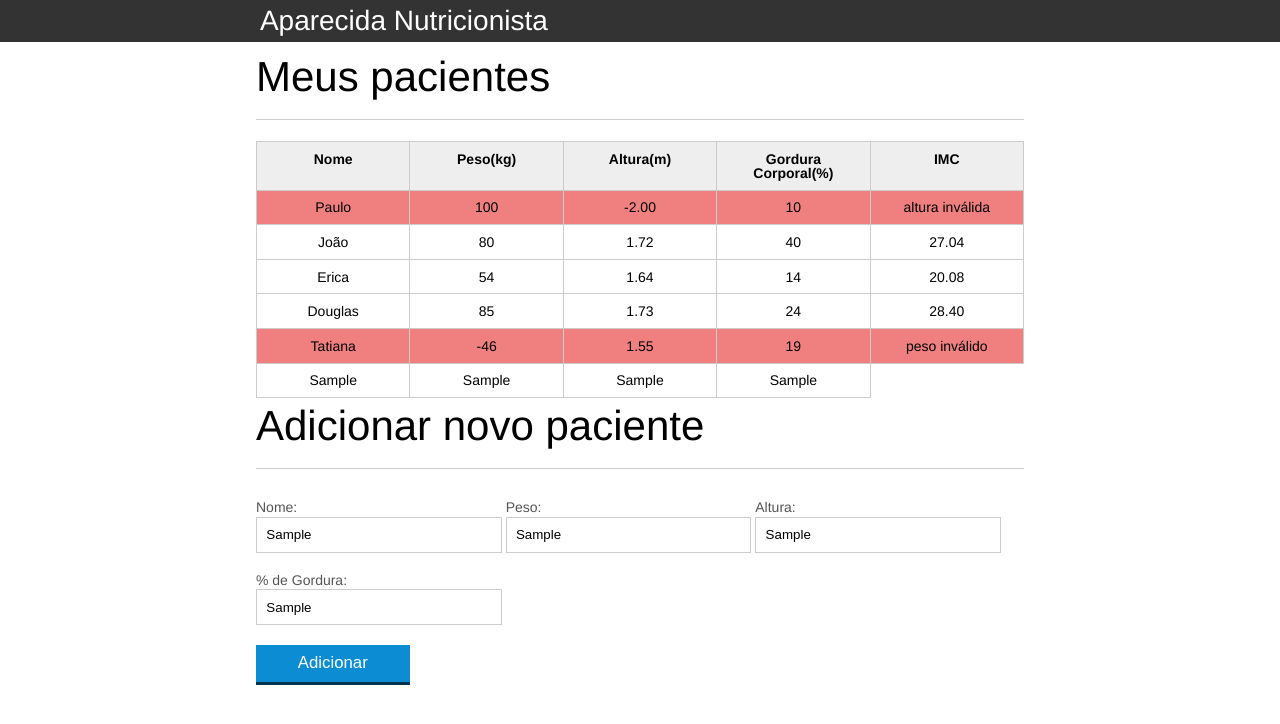
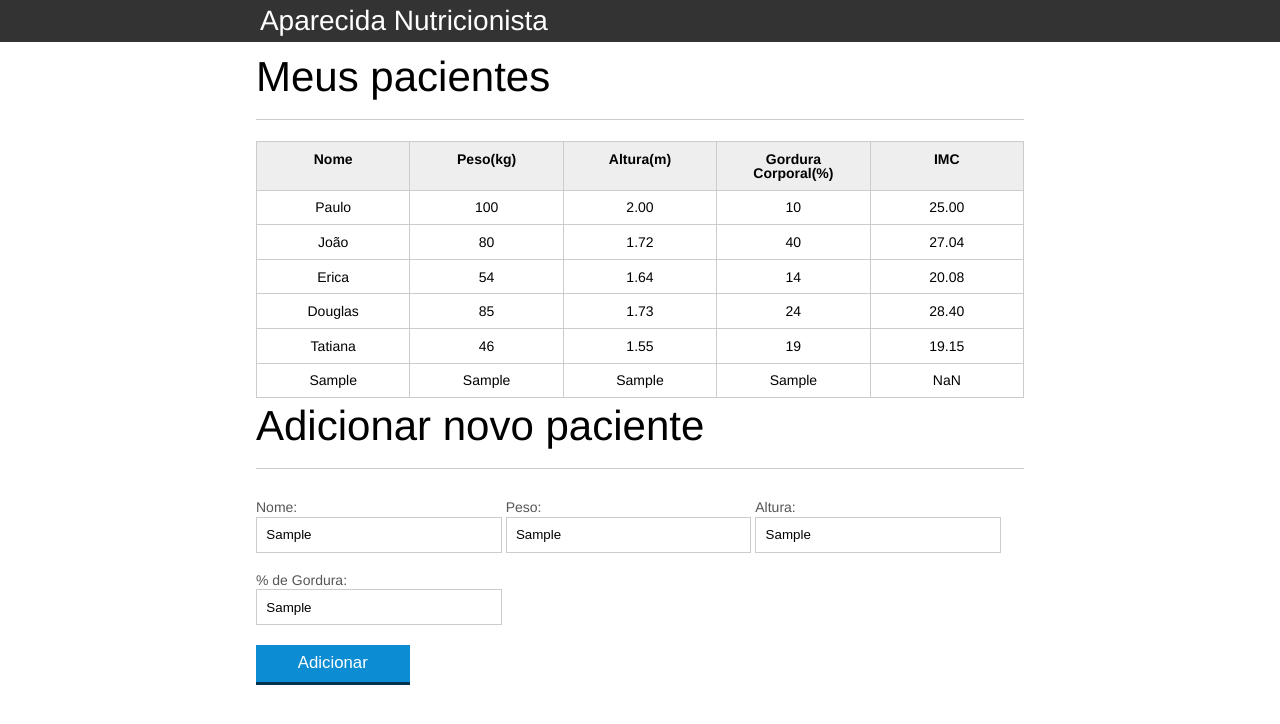
Before and after one commit to LucasRodriguees/JavaScript, a plain HTML site: page introducao-javascript/index.html in a window 1280 px wide. Both pictures are taken after typing "Sample", "Sample", "Sample", "Sample" into the empty fields and a click on the button "Adicionar". Drawn offline with Linux system fonts and the light colour scheme.

Commit message:
criando funções

```diff
--- a/introducao-javascript/index.html
+++ b/introducao-javascript/index.html
@@ -35,7 +35,7 @@
 						<tr class="paciente" id="primeiro-paciente">
 							<td class="info-nome">Paulo</td>
 							<td class="info-peso">100</td>
-							<td class="info-altura">-2.00</td>
+							<td class="info-altura">2.00</td>
 							<td class="info-gordura">10</td>
 							<td class="info-imc">0</td>
 						</tr>
@@ -65,7 +65,7 @@
 						</tr>
 						<tr class="paciente" >
 							<td class="info-nome">Tatiana</td>
-							<td class="info-peso">-46</td>
+							<td class="info-peso">46</td>
 							<td class="info-altura">1.55</td>
 							<td class="info-gordura">19</td>
 							<td class="info-imc">0</td>
@@ -100,7 +100,9 @@
     </form>
 </section>
 
-		<script src="js/principal.js"></script>
+		<script src="js/calcula-imc.js"></script>
+				<script src="js/form.js"></script>
+
 
 	</body>
 </html>
--- /dev/null
+++ b/introducao-javascript/js/calcula-imc.js
@@ -0,0 +1,54 @@
+	console.log("oi mundooooo");
+
+			var titulo = document.querySelector(".titulo");
+
+			titulo.textContent = "Aparecida Nutricionista"
+
+			var pacientes = document.querySelectorAll(".paciente");
+
+
+			for(var i = 0; i < pacientes.length; i++){
+
+					var paciente = pacientes[i];
+
+				var tdpeso = paciente.querySelector(".info-peso");
+				var peso = tdpeso.textContent;
+
+				var tdaltura = paciente.querySelector(".info-altura");
+				var altura = tdaltura.textContent;
+
+					// selecionando a coluna do IMC
+				var tdImc = paciente.querySelector(".info-imc");
+
+				var pesoEhValido = true;
+				var alturaEhValida = true;
+
+				if (peso <= 0 || peso >= 1000){
+				console.log("peso inválido");
+				pesoEhValido = false;
+				tdImc.textContent = "peso inválido";
+				paciente.classList.add("paciente-invalido");
+			}
+
+				if (altura <= 0 || altura >= 3.00){
+				console.log("altura inválida")
+				alturaEhValida = false;
+				tdImc.textContent = "altura inválida"
+				paciente.classList.add("paciente-invalido");
+
+			}
+
+				if(pesoEhValido && alturaEhValida){
+				var imc =  calculaImc(peso, altura);
+				tdImc.textContent = imc;
+			}
+
+			function calculaImc(peso, altura){
+				var imc = 0;
+
+				imc = peso / (altura * altura);
+
+				return imc.toFixed(2);
+			}
+
+			}
--- /dev/null
+++ b/introducao-javascript/js/form.js
@@ -0,0 +1,38 @@
+
+			botaoAdicionar = document.querySelector("#adicionar-paciente");
+			botaoAdicionar.addEventListener("click",function(event){
+				event.preventDefault();
+
+				var form = document.querySelector("#form-adiciona");
+
+				var nome = form.nome.value;
+				var peso = form.peso.value;
+				var altura = form.altura.value;
+				var gordura = form.gordura.value;
+
+				var pacienteTr = document.createElement("tr");
+
+				var nomeTd = document.createElement("td");
+				var pesoTd = document.createElement("td");
+				var alturaTd = document.createElement("td");
+				var gorduraTd = document.createElement("td");
+				var imcTd = document.createElement("td");
+
+				nomeTd.textContent = nome;
+				pesoTd.textContent = peso;
+				alturaTd.textContent = altura;
+				gorduraTd.textContent = gordura;
+				imcTd.textContent = calculaImc(peso, altura);
+
+				pacienteTr.appendChild(nomeTd);
+				pacienteTr.appendChild(pesoTd);
+				pacienteTr.appendChild(alturaTd);
+				pacienteTr.appendChild(gorduraTd);
+				pacienteTr.appendChild(imcTd);
+
+				var tabela = document.querySelector("#tabela-pacientes");
+
+				tabela.appendChild(pacienteTr);
+
+
+			})
--- a/introducao-javascript/js/principal.js
+++ /dev/null
@@ -1,88 +0,0 @@
-			console.log("oi mundooooo");
-
-			var titulo = document.querySelector(".titulo");
-
-			titulo.textContent = "Aparecida Nutricionista"
-
-			var pacientes = document.querySelectorAll(".paciente");
-
-
-			for(var i = 0; i < pacientes.length; i++){
-
-					var paciente = pacientes[i];
-
-				var tdpeso = paciente.querySelector(".info-peso");
-				var peso = tdpeso.textContent;
-
-				var tdaltura = paciente.querySelector(".info-altura");
-				var altura = tdaltura.textContent;
-
-					// selecionando a coluna do IMC
-				var tdImc = paciente.querySelector(".info-imc");
-
-				var pesoEhValido = true;
-				var alturaEhValida = true;
-
-				if (peso <= 0 || peso >= 1000){
-				console.log("peso inválido");
-				pesoEhValido = false;
-				tdImc.textContent = "peso inválido";
-				paciente.classList.add("paciente-invalido");
-			}
-
-				if (altura <= 0 || altura >= 3.00){
-				console.log("altura inválida")
-				alturaEhValida = false;
-				tdImc.textContent = "altura inválida"
-				paciente.classList.add("paciente-invalido");
-
-			}
-
-				if(pesoEhValido && alturaEhValida){
-				var imc = peso / (altura * altura);
-				tdImc.textContent = imc.toFixed(2);
-			}
-
-			}
-
-			botaoAdicionar = document.querySelector("#adicionar-paciente");
-			botaoAdicionar.addEventListener("click",function(event){
-				event.preventDefault();
-
-				var form = document.querySelector("#form-adiciona");
-
-				var nome = form.nome.value;
-				var peso = form.peso.value;
-				var altura = form.altura.value;
-				var gordura = form.gordura.value;
-
-				var pacienteTr = document.createElement("tr");
-
-				var nomeTd = document.createElement("td");
-				var pesoTd = document.createElement("td");
-				var alturaTd = document.createElement("td");
-				var gorduraTd = document.createElement("td");
-				var imcTd = document.createElement("td");
-
-				nomeTd.textContent = nome;
-				pesoTd.textContent = peso;
-				alturaTd.textContent = altura;
-				gorduraTd.textContent = gordura;
-
-				pacienteTr.appendChild(nomeTd);
-				pacienteTr.appendChild(pesoTd);
-				pacienteTr.appendChild(alturaTd);
-				pacienteTr.appendChild(gorduraTd);
-
-				var tabela = document.querySelector("#tabela-pacientes");
-
-				tabela.appendChild(pacienteTr);
-
-
-			})
-
-				titulo.addEventListener("click", mostraMensagem);
-
-			function mostraMensagem(){
-				console.log("olá, eu fui clicado!");
-			}
```
